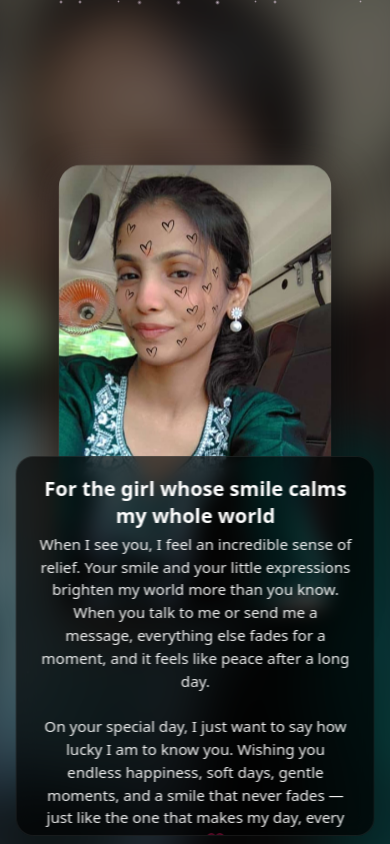
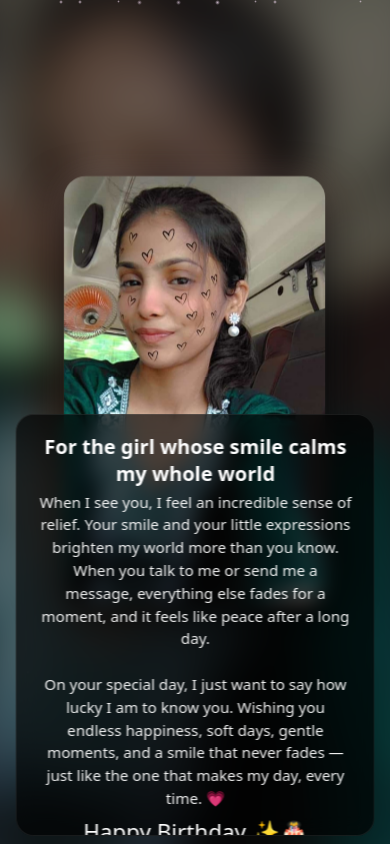
Before and after one commit to akfriend/ShradhaBirthday, a plain HTML site: page index.html in a window 390 px wide. Both pictures are taken after a click on the button "Tap to start your surprise 🎧✨". Drawn offline with Linux system fonts and the light colour scheme.

Commit message:
Update index.html

```diff
--- a/index.html
+++ b/index.html
@@ -17,8 +17,7 @@
             "Segoe UI", sans-serif;
         background: #05030a;
         color: #fff;
-        overflow-x: hidden;
-        overflow-y: auto;
+        overflow: hidden;
     }
 
     /* Intro overlay */
@@ -77,8 +76,7 @@
         display: none; /* shown after click */
         align-items: center;
         justify-content: center;
-        overflow-x: hidden;
-        overflow-y: auto;
+        overflow: hidden;
         background: radial-gradient(circle at top, #201734 0, #05030a 55%, #000 100%);
     }
 
@@ -252,15 +250,17 @@
     }
    @media (max-width: 480px) {
     .slide-img {
-        max-height: 52vh !important;   /* reduced more for small screens */
-        margin-top: -70px !important;  /* push image further up */
+        max-height: 50vh !important;
+        margin-top: -65px !important;
     }
 
     .message-box {
-        max-height: 45vh !important;   /* bigger space for text */
+        max-height: 50vh !important;
         bottom: 1% !important;
+        padding-bottom: 35px !important; /* extra space to see last line */
     }
 }
+
 
 </style>
 </head>
```
